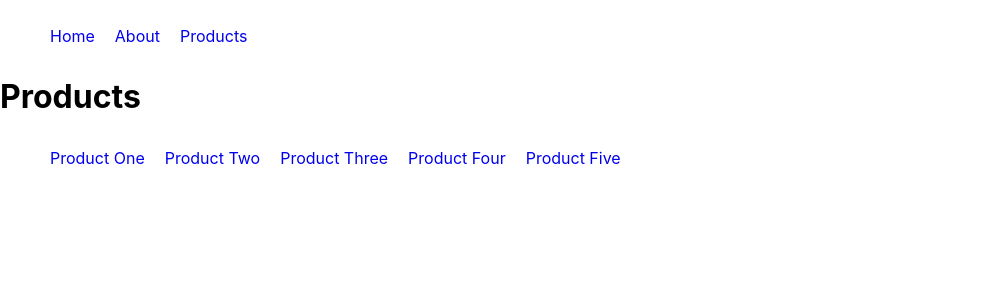
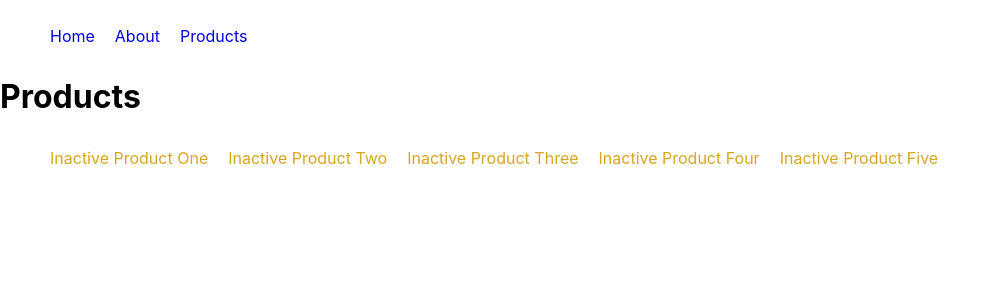
Before and after one commit to pankaj-kumar-mishra/react-experiments, a React (Create React App) app: page /products in a window 1280 px wide. Shown: the top 300 px of the page, without its empty margins (0-999 px from the left). Built offline with nearby package versions, Linux system fonts and the light colour scheme.

Commit message:
navigate to pages

```diff
--- a/src/routes/components/NotFound.js
+++ b/src/routes/components/NotFound.js
@@ -1,9 +1,21 @@
-import React from "react";
+import React, { useEffect } from "react";
+import { Navigate, useNavigate } from "react-router-dom";
 
 const NotFound = () => {
+  const navigate = useNavigate();
+
+  useEffect(() => {
+    setTimeout(() => {
+      // navigate("/");
+      navigate(-1); // previous screen
+    }, 2000);
+  }, [navigate]);
+
   return (
     <div>
       <h1>Page Not Found</h1>
+      {/* Directly redirect to specified screen */}
+      {/* <Navigate to="/" /> */}
     </div>
   );
 };
--- a/src/routes/components/Products.js
+++ b/src/routes/components/Products.js
@@ -1,5 +1,5 @@
 import React, { useState } from "react";
-import { Link, Outlet } from "react-router-dom";
+import { Link, NavLink, Outlet } from "react-router-dom";
 import styles from "../appRoutes.module.css";
 
 const Products = () => {
@@ -15,7 +15,7 @@ const Products = () => {
     <div>
       <h1>Products</h1>
       <ul className={styles.ul}>
-        {data.map((item) => (
+        {/* {data.map((item) => (
           <li key={item.id} className={styles.li}>
             <Link
               className={styles.link}
@@ -24,6 +24,25 @@ const Products = () => {
             >
               {item.name}
             </Link>
+          </li>
+        ))} */}
+        {/* NavLink */}
+        {data.map((item) => (
+          <li key={item.id} className={styles.li}>
+            <NavLink
+              className={styles.link}
+              style={({ isActive }) => ({
+                color: isActive ? "red" : "goldenrod",
+                fontWeight: isActive ? "bold" : "normal",
+              })}
+              to={`/products/${item.id}`}
+              state={item}
+            >
+              {({ isActive }) =>
+                isActive ? "Active " + item.name : "Inactive " + item.name
+              }
+              {/* {item.name} */}
+            </NavLink>
           </li>
         ))}
       </ul>
--- a/src/routes/index.js
+++ b/src/routes/index.js
@@ -25,21 +25,22 @@ const AppRoutes = () => {
   //       ],
   //     },
   //   ]);
-  const routes = useRoutes([
-    {
-      path: "/",
-      children: [
-        { index: true, element: <Home /> },
-        { path: "/about", element: <About /> },
-        {
-          path: "/products",
-          element: <Products />,
-          children: [{ path: ":id", element: <ProductDetails /> }],
-        },
-        { path: "*", element: <NotFound /> },
-      ],
-    },
-  ]);
+  // NOTE  TWO
+  //   const routes = useRoutes([
+  //     {
+  //       path: "/",
+  //       children: [
+  //         { index: true, element: <Home /> },
+  //         { path: "/about", element: <About /> },
+  //         {
+  //           path: "/products",
+  //           element: <Products />,
+  //           children: [{ path: ":id", element: <ProductDetails /> }],
+  //         },
+  //         { path: "*", element: <NotFound /> },
+  //       ],
+  //     },
+  //   ]);
 
   return (
     <>
@@ -75,7 +76,7 @@ const AppRoutes = () => {
       </Routes> */}
 
       {/* Way Two */}
-      {/* <Routes>
+      <Routes>
         <Route path="/">
           <Route index Component={Home} />
           <Route path="/about" Component={About} />
@@ -85,10 +86,10 @@ const AppRoutes = () => {
 
           <Route path="*" Component={NotFound} />
         </Route>
-      </Routes> */}
+      </Routes>
 
       {/* Way Three */}
-      {routes}
+      {/* {routes} */}
     </>
   );
 };
```
